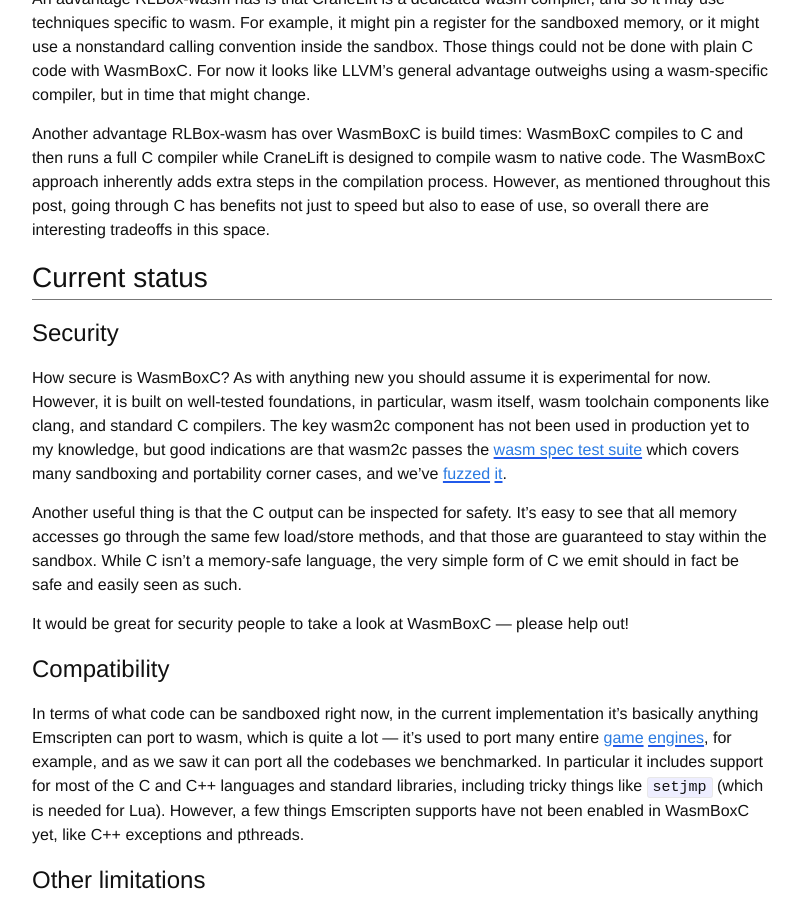
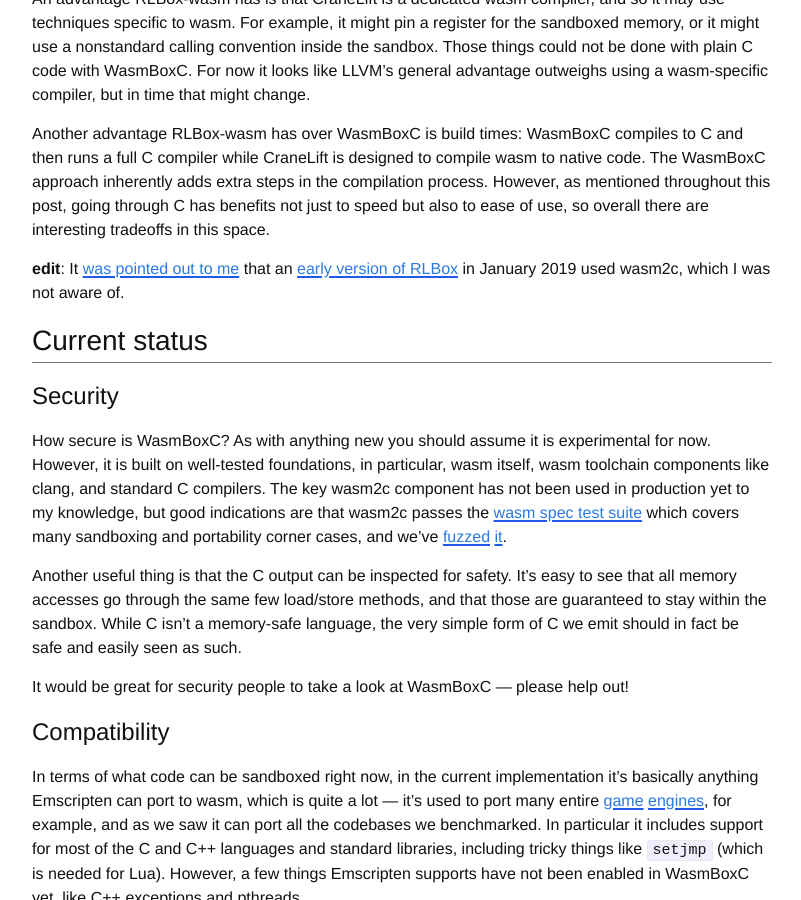
Before and after one commit to kripken/blog, a Jekyll site: the page built from _posts/2020-07-27-wasmboxc.markdown, in a window 1280 px wide and 900 px high, scrolled down 8489 px. Shown: the whole window, without its empty margins (238-1039 px from the left). Built offline with Jekyll 4.4.1, drawn with Linux system fonts in a browser that asks for light colours.

Commit message:
mention Gobi

```diff
--- a/_posts/2020-07-27-wasmboxc.markdown
+++ b/_posts/2020-07-27-wasmboxc.markdown
@@ -475,6 +475,12 @@ inherently adds extra steps in the compilation process. However, as mentioned
 throughout this post, going through C has benefits not just to speed but also to
 ease of use, so overall there are interesting tradeoffs in this space.
 
+**edit**: It
+[was pointed out to me](https://twitter.com/deiandelmars/status/1287794353490911233)
+that an
+[early version of RLBox](https://arxiv.org/pdf/1912.02285.pdf) in January 2019
+used wasm2c, which I was not aware of.
+
 ## Current status
 
 ### Security
```
